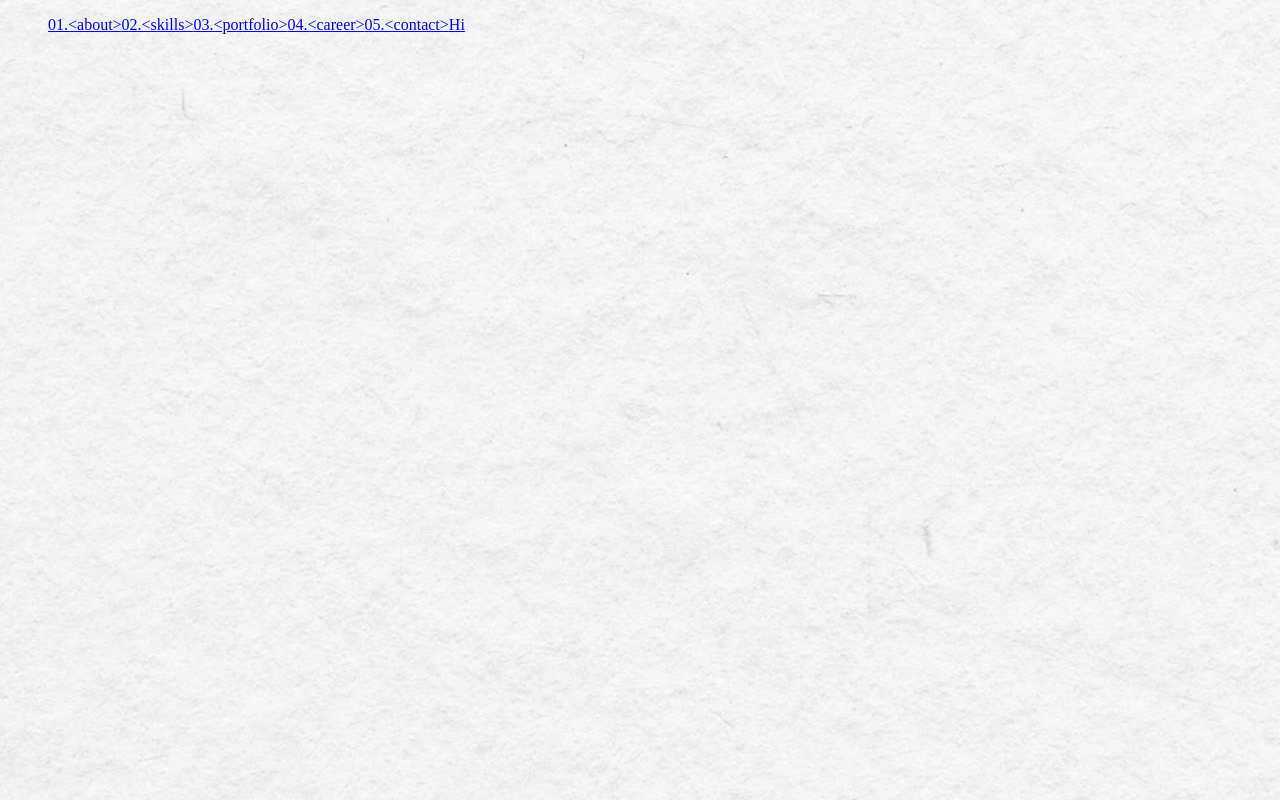
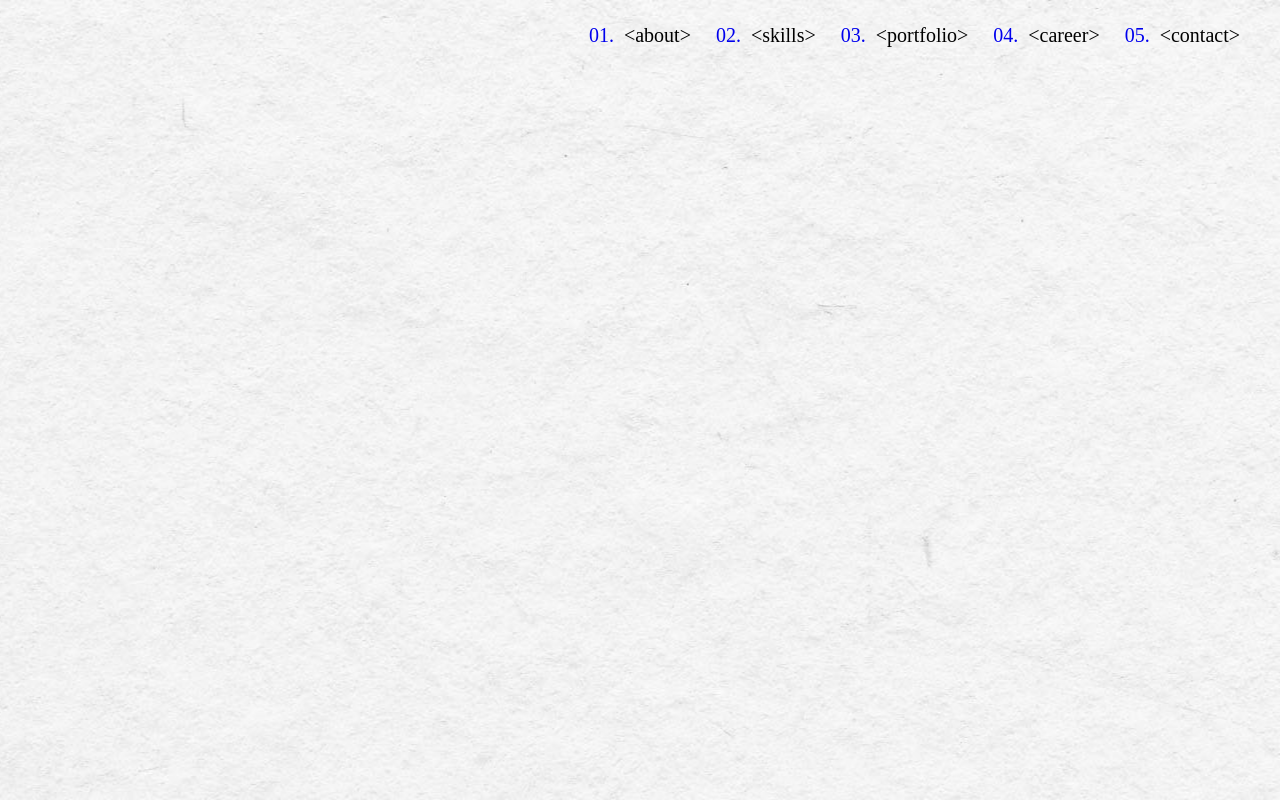
Before and after one commit to pavel-alexeev/New-project, a plain HTML site: page index.html in a window 1280 px wide. Drawn offline with Linux system fonts and the light colour scheme.

Commit message:
new commit

```diff
--- a/index.html
+++ b/index.html
@@ -10,15 +10,34 @@
   </head>
   <body>
     <header>
-      <nav>
+      <nav class="navigation">
         <div>
           <ul>
-            <li><a href="#">01.&#60;about&#62;</a></li>
-            <li><a href="#">02.&#60;skills&#62;</a></li>
-            <li><a href="#">03.&#60;portfolio&#62;</a></li>
-            <li><a href="#">04.&#60;career&#62;</a></li>
-            <li><a href="#">05.&#60;contact&#62;</a></li>
-            <li><a href="#">Hi</a></li>
+            <li class="nav-list">
+              <a href="#" class="nav-list-item"
+                >01.<span>&#60;about&#62;</span></a
+              >
+            </li>
+            <li>
+              <a href="#" class="nav-list-item"
+                >02.<span>&#60;skills&#62;</span></a
+              >
+            </li>
+            <li>
+              <a href="#" class="nav-list-item"
+                >03.<span>&#60;portfolio&#62;</span></a
+              >
+            </li>
+            <li>
+              <a href="#" class="nav-list-item"
+                >04.<span>&#60;career&#62;</span></a
+              >
+            </li>
+            <li>
+              <a href="#" class="nav-list-item"
+                >05.<span>&#60;contact&#62;</span></a
+              >
+            </li>
           </ul>
         </div>
       </nav>
--- a/style.css
+++ b/style.css
@@ -4,11 +4,29 @@ body {
   background-repeat: repeat;
 }
 
-nav ul {
+.navigation {
+  display: flex;
+  justify-content: flex-end;
+  margin-right: 2rem;
+}
+
+.navigation ul {
   display: flex;
   flex-direction: row;
+  align-content: flex-end;
+  column-gap: 25px;
 }
-
 nav ul li {
   list-style: none;
 }
+
+.nav-list-item {
+  font-size: 20px;
+  text-decoration: none;
+  font-weight: 500;
+}
+
+.nav-list-item span {
+  padding-left: 10px;
+  color: #000000;
+}
```
